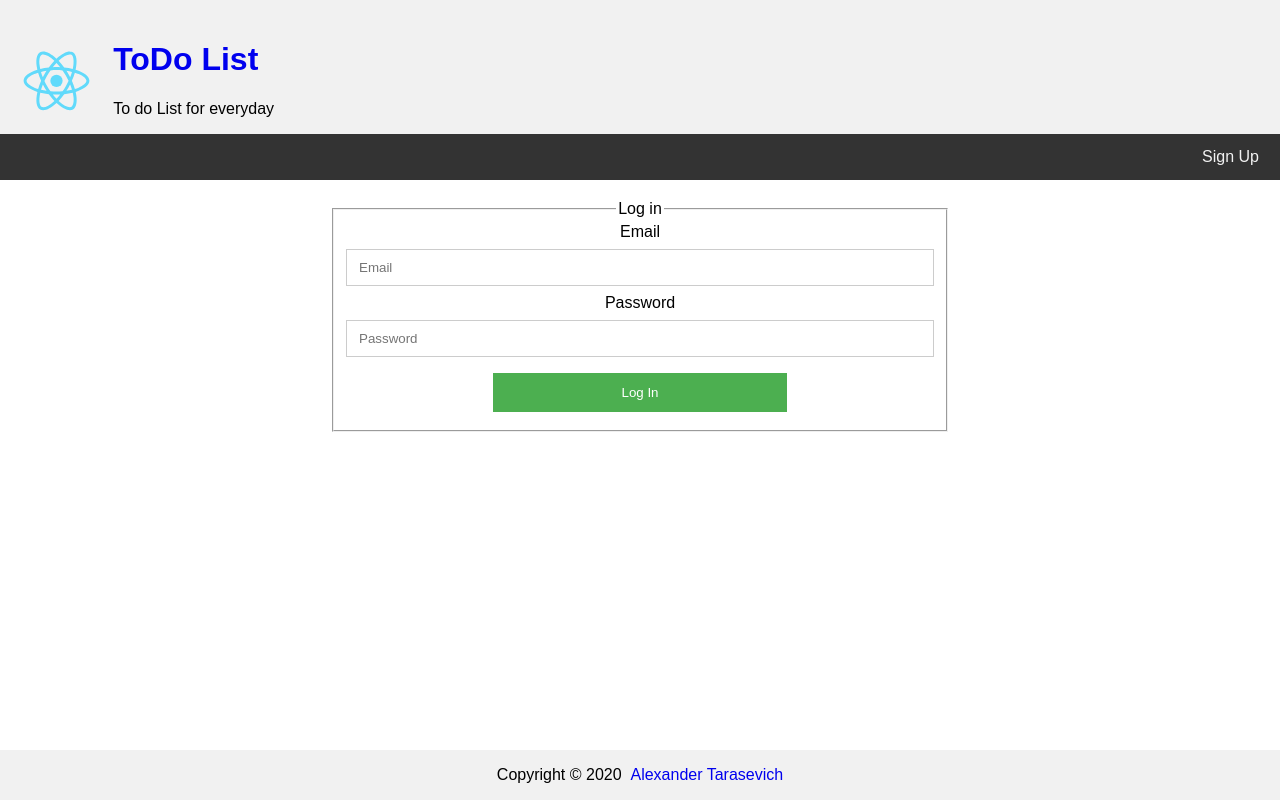
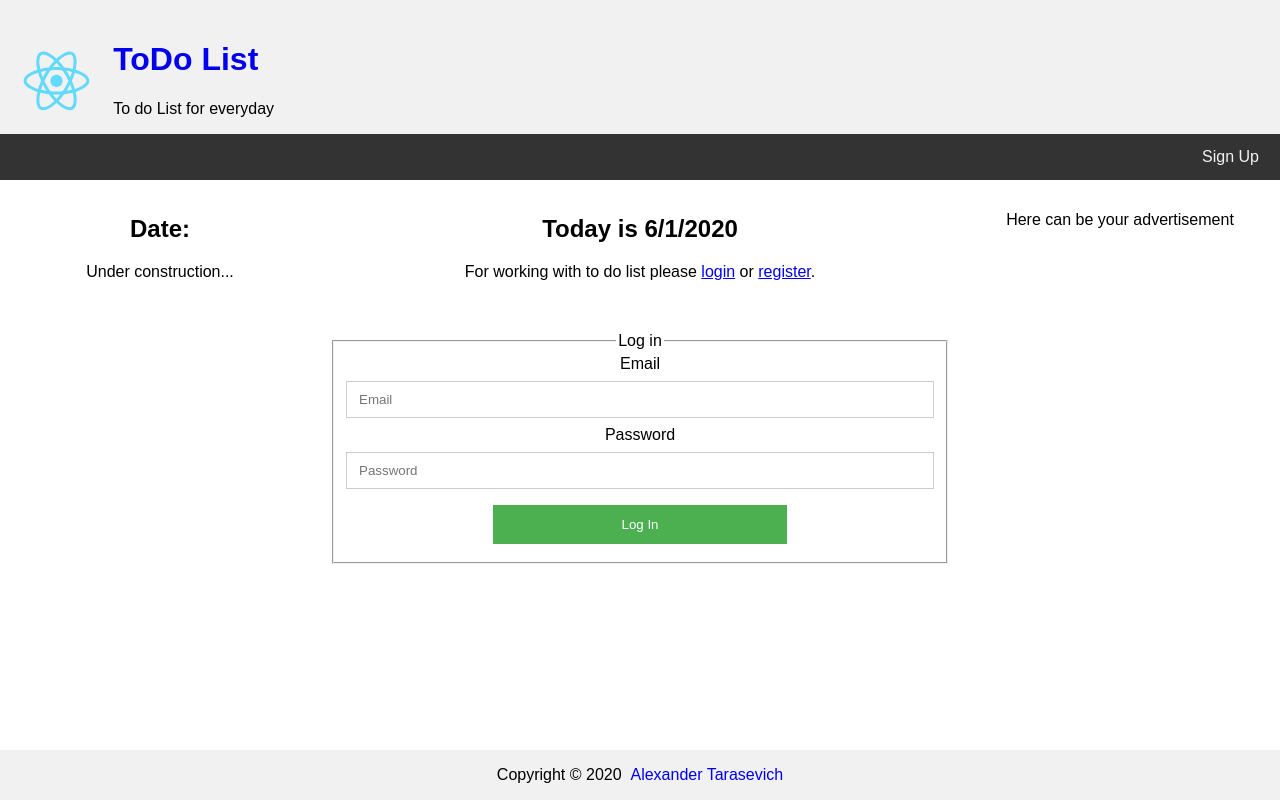
Before and after one commit to kano-kenji/todo-list-auth, a React (Create React App) app: page /login in a window 1280 px wide. Built offline with nearby package versions, Linux system fonts and the light colour scheme; no server answers.

Commit message:
Fix start home page

```diff
--- a/src/App.js
+++ b/src/App.js
@@ -14,8 +14,9 @@ function App() {
         <AuthProvider>
             <Router>
                 <Header />
+                <Home />
                 {/*<PrivateRoute exact path="/" component={Home} />*/}
-                <Route exact path="/" component={Home} />
+                {/*<Route exact path="/" component={Home} />*/}
                 <Route exact path="/login" component={Login} />
                 <Route exact path="/signup" component={SignUp} />
                 <Footer />
```
